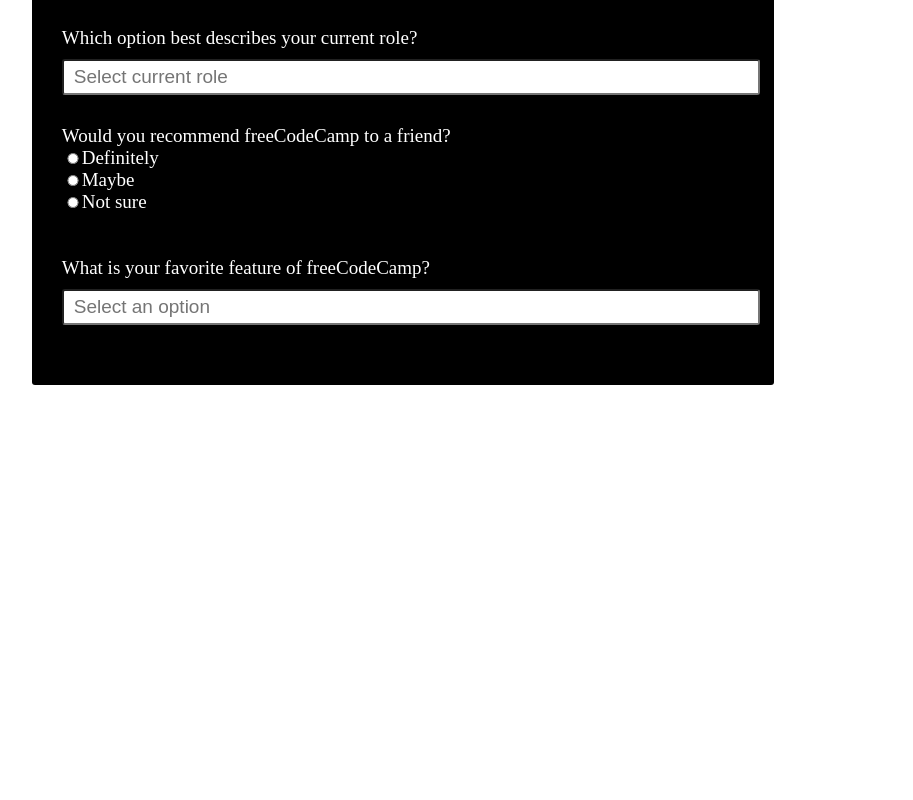
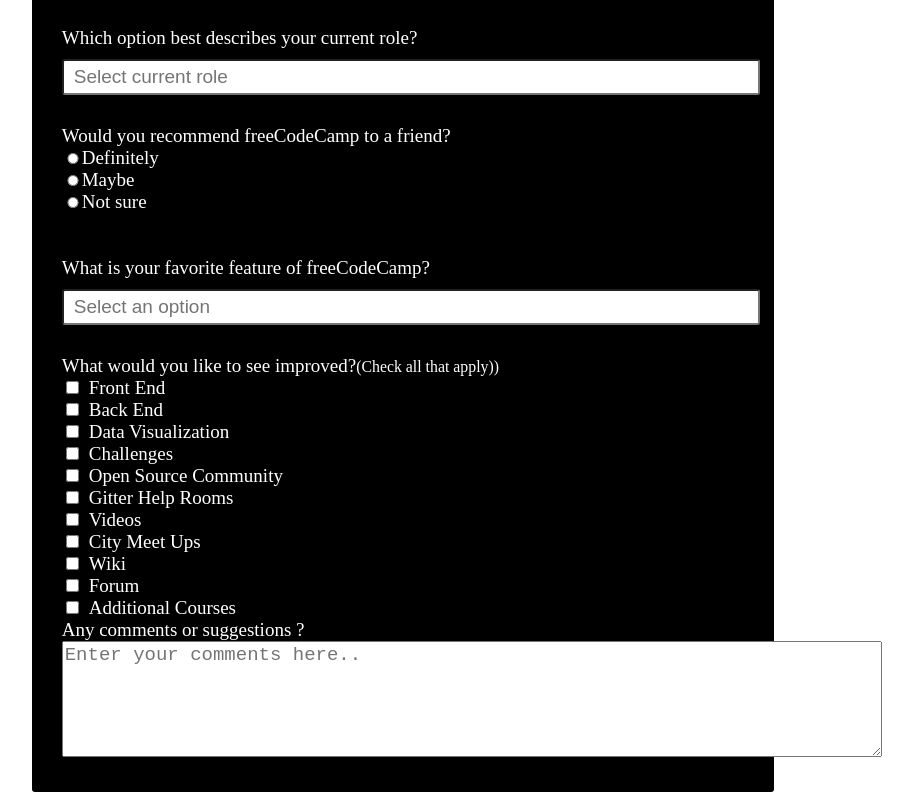
Before and after one commit to Kyle-Law/microverse-trial, a plain HTML site: page index.html in a window 1280 px wide. Shown: the part 440-1240 px from the top of the page, without its empty margins (237-1150 px from the left). Before the commit the page ends 833 px from the top, so only its background shows below. Drawn offline with Linux system fonts and the light colour scheme.

Commit message:
added checkboxes and textarea

```diff
--- a/css/style.css
+++ b/css/style.css
@@ -1,4 +1,8 @@
 body{
+    font-size: 19px;
+}
+
+textarea{
     font-size: 19px;
 }
 
@@ -41,3 +45,7 @@ label{
     height: 11px;
     width: 12px;
 }
+
+.checkbox{
+    margin-right: 10px;
+}
--- a/index.html
+++ b/index.html
@@ -59,7 +59,21 @@
           <option value="Open Source">
         </datalist>
 
+        <label>What would you like to see improved?</label><label class="optional">(Check all that apply))</label><br>
+        <input type="checkbox" class="checkbox" name="improve1" value="frontend">Front End<br>
+        <input type="checkbox" class="checkbox" name="improve2" value="backend">Back End<br>
+        <input type="checkbox" class="checkbox" name="improve3" value="datavis">Data Visualization<br>
+        <input type="checkbox" class="checkbox" name="improve4" value="challenges">Challenges<br>
+        <input type="checkbox" class="checkbox" name="improve5" value="opensource">Open Source Community<br>
+        <input type="checkbox" class="checkbox" name="improve6" value="gitter">Gitter Help Rooms<br>
+        <input type="checkbox" class="checkbox" name="improve7" value="videos">Videos<br>
+        <input type="checkbox" class="checkbox" name="improve8" value="meetups">City Meet Ups<br>
+        <input type="checkbox" class="checkbox" name="improve9" value="wiki">Wiki<br>
+        <input type="checkbox" class="checkbox" name="improve10" value="forum">Forum<br>
+        <input type="checkbox" class="checkbox" name="improve11" value="addcourses">Additional Courses<br>
 
+        <label for="suggestions">Any comments or suggestions ?</label><br>
+        <textarea  rows="5" cols="70" id="suggestions" placeholder="Enter your comments here.."></textarea>
       </form>
     </div>
     <script  src="js/index.js"></script>
```
